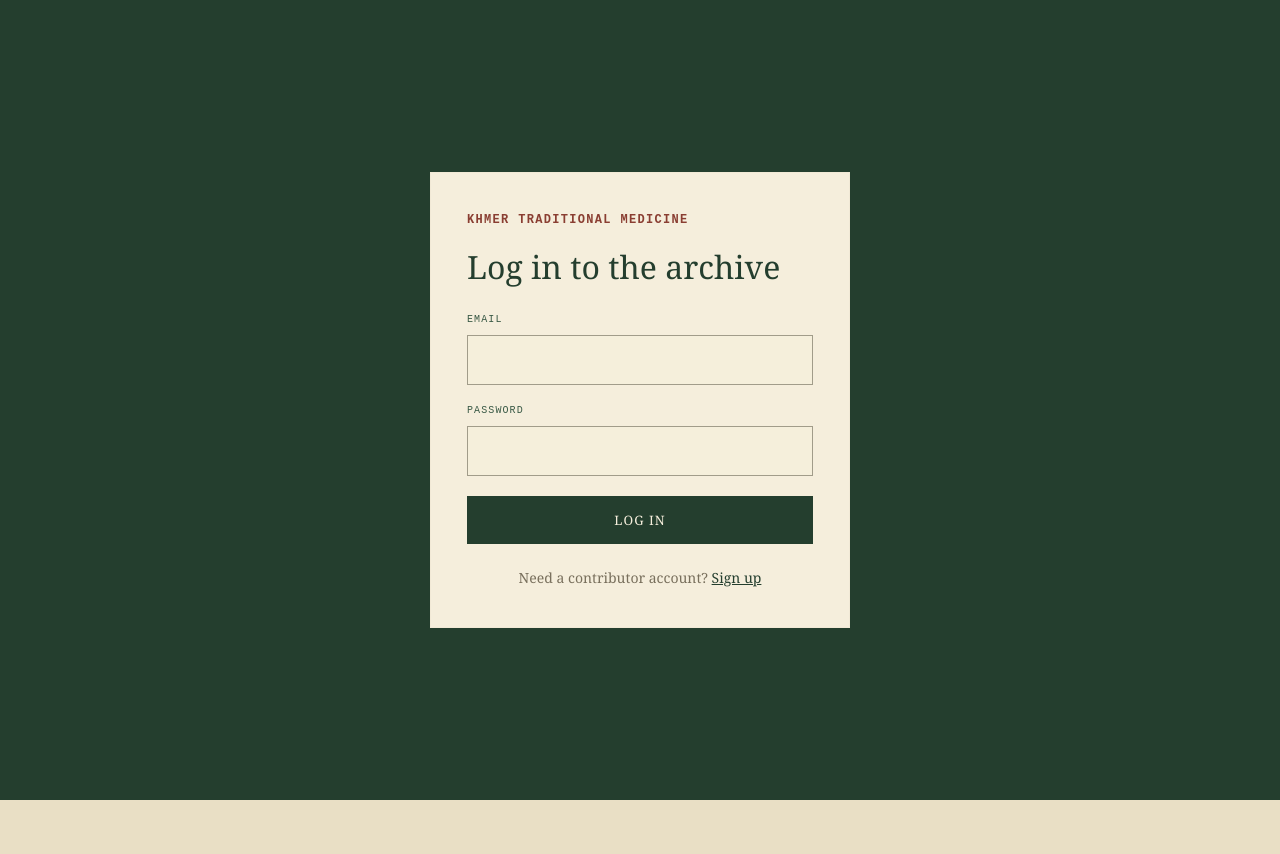
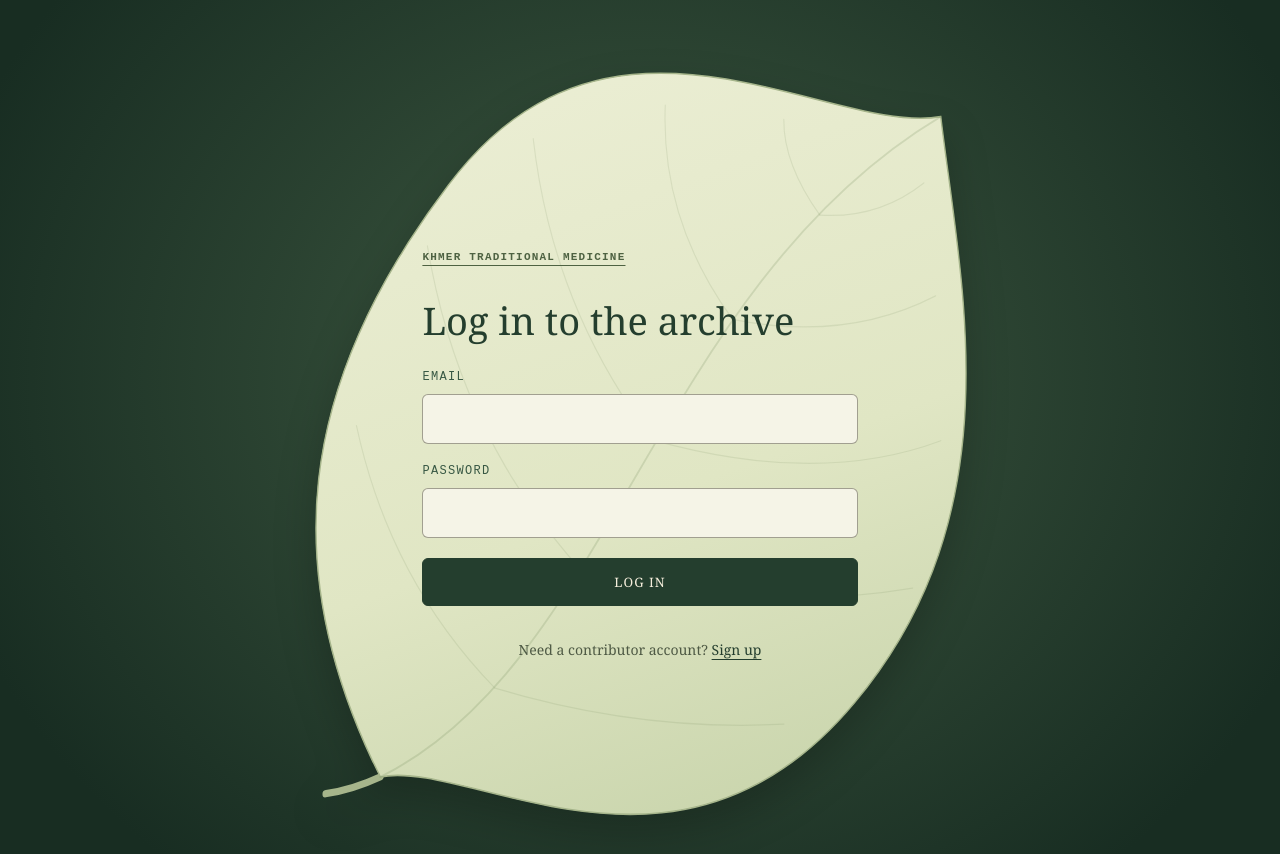
Before and after one commit to LyhengPHA/khmer-medicine-archive, a Next.js app: page /login in a window 1280 px wide. Shown: the top 854 px of the page. Before the commit the page ends 800 px from the top, so only its background shows below. Built offline with nearby package versions, Linux system fonts and the light colour scheme.

Commit message:
style: add leaf design to auth pages [AI-assisted]

```diff
--- a/app/globals.css
+++ b/app/globals.css
@@ -564,24 +564,57 @@ a {
 /* Auth pages (login / signup) */
 .auth-page {
   min-height: 100vh;
-  padding: 48px 24px;
+  min-height: 100svh;
+  padding: 28px 16px 48px;
   display: flex;
+  flex-direction: column;
   align-items: center;
   justify-content: center;
-  background: var(--green);
+  background: radial-gradient(ellipse at 50% 40%, #3e5941, #182d22 80%);
+}
+
+.auth-leaf {
+  position: relative;
+  isolation: isolate;
+  width: min(680px, 100%);
+}
+
+.auth-leaf-art {
+  position: absolute;
+  inset: 0;
+  width: 100%;
+  height: 100%;
+  z-index: -1;
+  pointer-events: none;
+  filter: drop-shadow(0 18px 20px rgba(0, 0, 0, 0.22));
 }
 
 .auth-card {
-  width: min(420px, 100%);
-  padding: 40px 36px;
-  border: 1px solid rgba(233, 223, 197, 0.3);
-  background: var(--paper-light);
+  padding: 210px 18% 225px;
+  overflow-wrap: anywhere;
+}
+
+.auth-card .eyebrow {
+  color: #4e6242;
+  line-height: 1.7;
+  font-size: 11px;
+}
+
+.auth-card .eyebrow a {
+  display: inline-block;
+  padding-block: 10px;
+  text-decoration-thickness: 1px;
+  text-underline-offset: 5px;
+}
+
+.auth-card .eyebrow a:hover {
+  color: var(--green);
 }
 
 .auth-card h1 {
   margin: 6px 0 28px;
   color: var(--green);
-  font-size: clamp(26px, 4vw, 32px);
+  font-size: clamp(28px, 4vw, 38px);
   font-weight: 500;
   line-height: 1.15;
 }
@@ -595,19 +628,22 @@ a {
   display: block;
   color: var(--green-light);
   font-family: "Courier New", monospace;
-  font-size: 10px;
+  font-size: 12px;
   letter-spacing: 0.11em;
   text-transform: uppercase;
 }
 
 .auth-field input {
   width: 100%;
+  min-width: 0;
+  min-height: 48px;
   padding: 13px 15px;
   border: 1px solid rgba(69, 65, 48, 0.48);
-  border-radius: 0;
-  background: rgba(247, 240, 220, 0.68);
+  border-radius: 6px;
+  background: #f5f4e7;
   color: var(--ink);
   font: inherit;
+  font-size: 16px;
 }
 
 .auth-field input:focus {
@@ -619,6 +655,8 @@ a {
   width: 100%;
   padding: 14px;
   border: 1px solid var(--green);
+  border-radius: 6px;
+  min-height: 48px;
   background: var(--green);
   color: var(--paper-light);
   font: inherit;
@@ -655,14 +693,38 @@ a {
 
 .auth-switch {
   margin: 24px 0 0;
-  color: var(--faded);
+  color: #4e5944;
   font-size: 14px;
+  line-height: 1.7;
   text-align: center;
 }
 
 .auth-switch a {
   color: var(--green);
   text-decoration: underline;
+  text-underline-offset: 4px;
+  display: inline-block;
+  padding-block: 8px;
+}
+
+.auth-page a:focus-visible,
+.auth-submit:focus-visible {
+  outline: 2px solid currentColor;
+  outline-offset: 4px;
+}
+
+@media (max-width: 480px) {
+  .auth-page {
+    padding: 16px 8px 28px;
+  }
+
+  .auth-card {
+    padding: 205px 17% 215px;
+  }
+
+  .auth-card h1 {
+    font-size: 28px;
+  }
 }
 
 @media (max-width: 760px) {
--- a/app/login/page.js
+++ b/app/login/page.js
@@ -3,7 +3,7 @@
 import { useState } from "react";
 import { useRouter } from "next/navigation";
 import { createClient } from "../../lib/supabase/client.js";
-import collection from "../../collection.config.js";
+import AuthLeafPanel from "../../components/AuthLeafPanel.js";
 
 export default function LoginPage() {
   const router = useRouter();
@@ -36,10 +36,7 @@ export default function LoginPage() {
   }
 
   return (
-    <main className="auth-page">
-      <div className="auth-card">
-        <p className="eyebrow">{collection.name}</p>
-        <h1>Log in to the archive</h1>
+    <AuthLeafPanel title="Log in to the archive">
 
         {error ? (
           <p className="auth-error" role="alert">
@@ -80,7 +77,6 @@ export default function LoginPage() {
         <p className="auth-switch">
           Need a contributor account? <a href="/signup">Sign up</a>
         </p>
-      </div>
-    </main>
+    </AuthLeafPanel>
   );
 }
--- /dev/null
+++ b/components/AuthLeafPanel.js
@@ -0,0 +1,58 @@
+import collection from "../collection.config.js";
+
+export default function AuthLeafPanel({ title, children }) {
+  return (
+    <main className="auth-page">
+      <section className="auth-leaf" aria-labelledby="auth-heading">
+        <svg
+          className="auth-leaf-art"
+          viewBox="-20 0 760 900"
+          preserveAspectRatio="none"
+          aria-hidden="true"
+          focusable="false"
+        >
+          <defs>
+            <linearGradient id="leaf-paper" x1="0" y1="0" x2="1" y2="1">
+              <stop offset="0%" stopColor="#eef0d8" />
+              <stop offset="55%" stopColor="#e0e6c4" />
+              <stop offset="100%" stopColor="#c0cea3" />
+            </linearGradient>
+          </defs>
+          <g transform="rotate(35 360 450) translate(0 -54) scale(1 1.12)">
+          <path
+            d="M310 838 Q292 864 270 882"
+            fill="none"
+            stroke="#a6b58b"
+            strokeWidth="7"
+            strokeLinecap="round"
+          />
+          <path
+            d="M430 16 C340 95 40 92 20 350 C0 590 94 741 310 838 C382 772 665 770 700 510 C733 272 548 132 430 16Z"
+            fill="url(#leaf-paper)"
+            stroke="#a6b58b"
+            strokeWidth="1.5"
+          />
+          <g fill="none" stroke="#61794b" strokeLinecap="round">
+            <path d="M310 838 C454 618 271 308 430 16" strokeWidth="2" opacity="0.18" />
+            <g strokeWidth="1.2" opacity="0.12">
+              <path d="M362 705 Q201 683 79 585 M370 566 Q178 533 37 408" />
+              <path d="M360 426 Q189 384 70 266 M360 289 Q235 255 171 165" />
+              <path d="M378 160 Q314 142 288 108" />
+              <path d="M362 705 Q521 655 648 567 M370 566 Q558 499 685 390" />
+              <path d="M360 426 Q539 366 623 262 M360 289 Q477 242 532 155" />
+              <path d="M378 160 Q434 129 454 76" />
+            </g>
+          </g>
+          </g>
+        </svg>
+        <div className="auth-card">
+          <p className="eyebrow">
+            <a href="/">{collection.name}</a>
+          </p>
+          <h1 id="auth-heading">{title}</h1>
+          {children}
+        </div>
+      </section>
+    </main>
+  );
+}
```
Also changed, not shown: app/signup/page.js (+3 -7 lines).
